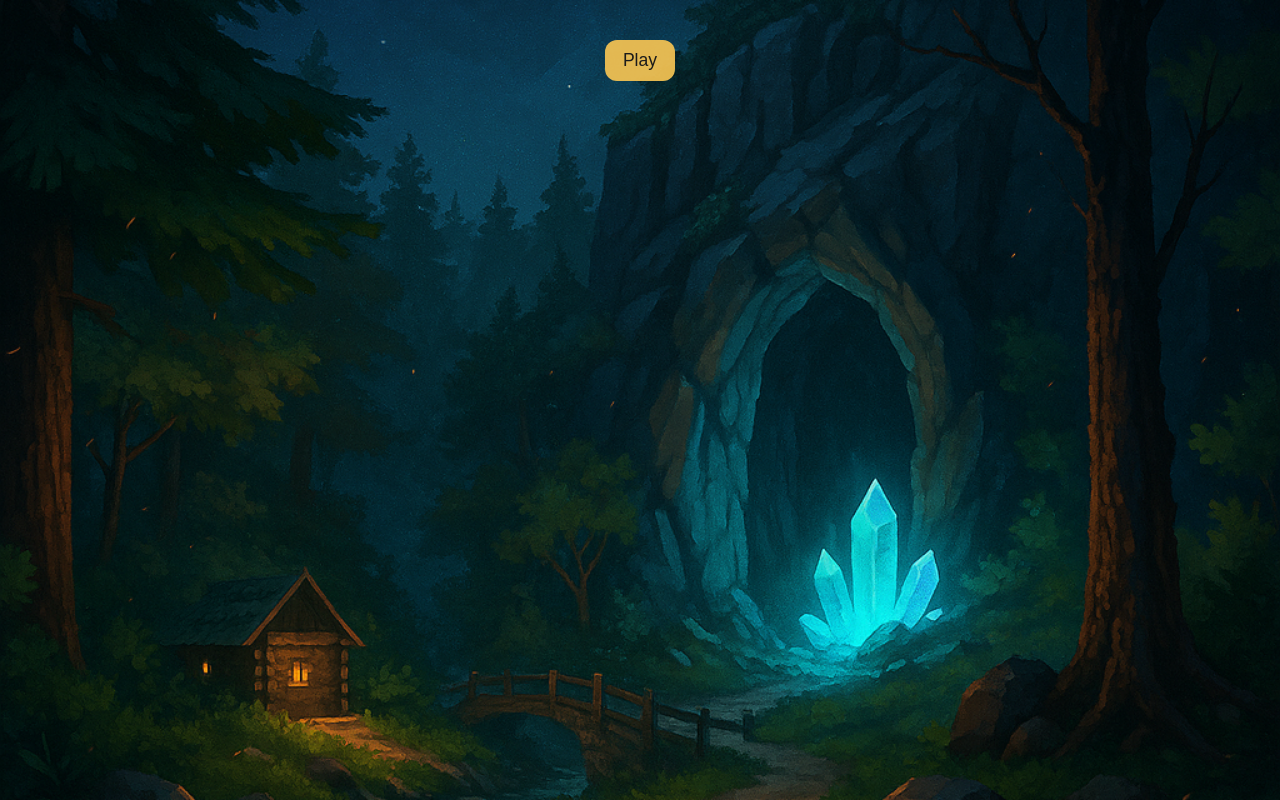
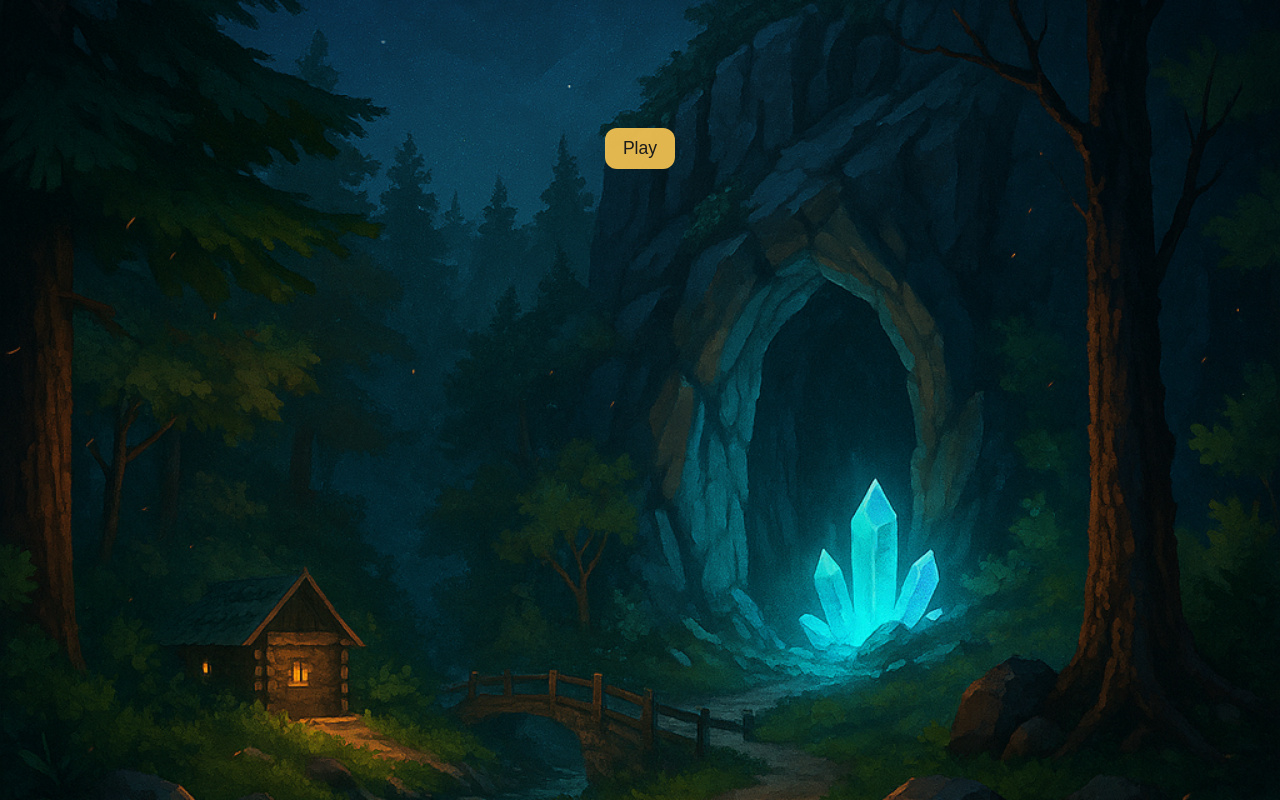
Before and after one commit to radicalryan-jpg/Thecrystalcove, a React (Vite) app: page / in a window 1280 px wide. Built offline with nearby package versions, Linux system fonts and the light colour scheme.

Commit message:
Update StartScreen.css

```diff
--- a/src/StartScreen.css
+++ b/src/StartScreen.css
@@ -18,7 +18,7 @@
   display: flex;
   flex-direction: column;
   align-items: center;
-  margin-top: 2.5rem;
+  margin-top: 8rem;   /* was 2.5rem, now much lower */
   gap: 0.75rem;
   transition: opacity 0.4s ease;
 }
```
